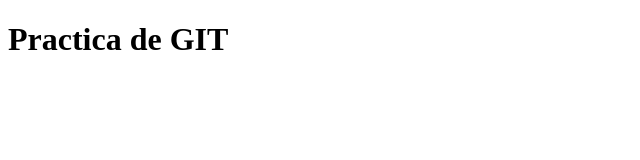
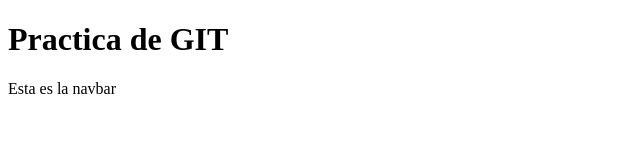
Before and after one commit to ManuelMZ06/practicagit, a plain HTML site: page index.html in a window 1280 px wide. Shown: the whole page, without its empty margins (0-640 px from the left). Drawn offline with Linux system fonts and the light colour scheme.

Commit message:
:alien: Mas contenido

```diff
--- a/index.html
+++ b/index.html
@@ -7,5 +7,8 @@
 </head>
 <body>
     <h1>Practica de GIT</h1>
+
+    <nav bar> Esta es la navbar</NAv>
+
 </body>
 </html>
```
